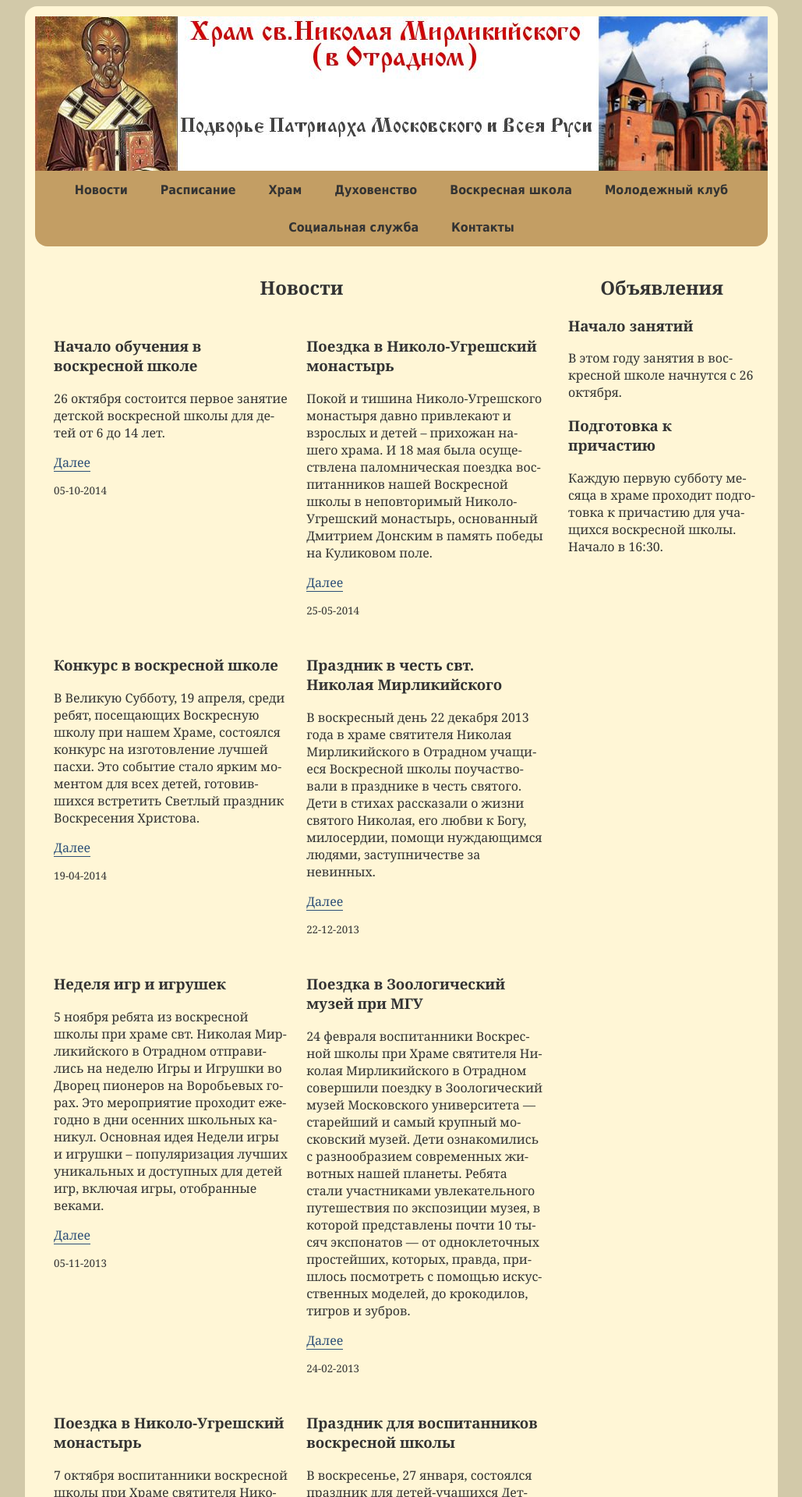
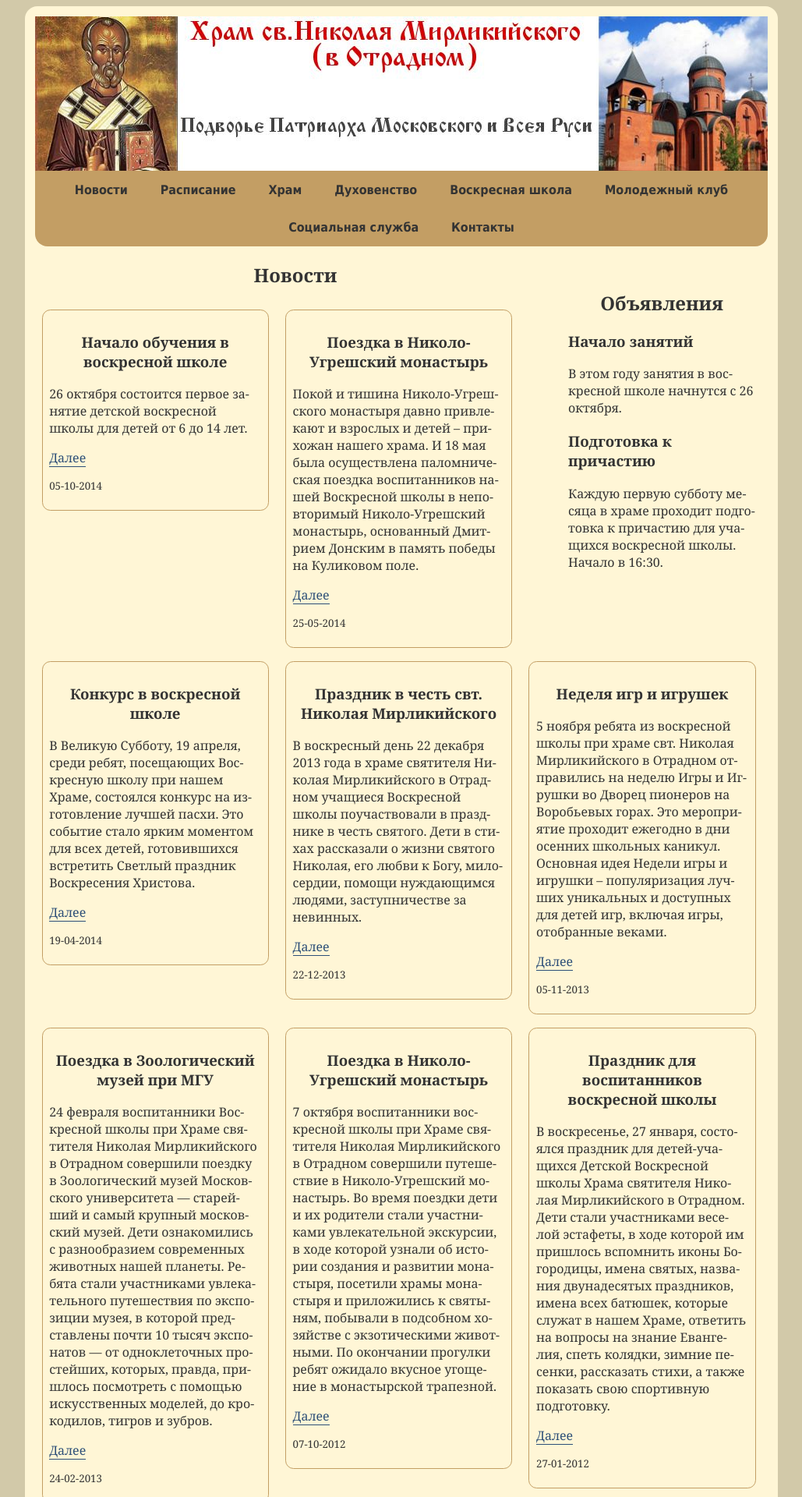
Before and after one commit to hramotradnoe/hramotradnoe.github.io, a Jekyll site: the page built from school/index.html, in a window 1280 px wide. Shown: the top 1920 px of the page at 78% size, without its empty margins (125-1154 px from the left). Built offline with Jekyll 4.4.1, drawn with Linux system fonts in a browser that asks for light colours.

Commit message:
Поправлены стили, на странице поста выводится его название

```diff
--- a/_layouts/post.html
+++ b/_layouts/post.html
@@ -1,6 +1,7 @@
 ---
 layout : default
 ---
-<article>
+<article id="post">
+<h1>{{ page.title }}</h1>
 {{ content }}
 </article>
--- a/assets/styles/web.sass
+++ b/assets/styles/web.sass
@@ -1,45 +1,46 @@
 ---
 ---
-/* Setting things up */
-$font           : Georgia, Serif
-$uxFont         : Tahoma, Sans-Serif
-$background     : #FFF6D6
-$text           : #333333
-$brighter       : #C39E64
-$paler          : #D2C9A9
-$link           : #2C4F78
-$linkVisited    : #476992
+
+// Setting things up
+$font                         : Georgia, Serif
+$uxFont                       : Tahoma, Sans-Serif
+$background                   : #FFF6D6
+$text                         : #333333
+$brighter                     : #C39E64
+$paler                        : #D2C9A9
+$link                         : #2C4F78
+$linkVisited                  : #476992
 
 html
-  background  : $paler
+  background                  : $paler
 
 body
-  background    : $background
-  color         : $text
-  width         : 940px
-  font-family   : $font
-  margin-left   : auto
-  margin-right  : auto
-  padding       : 10pt
-  border-radius : 1em
+  background                  : $background
+  color                       : $text
+  width                       : 940px
+  font-family                 : $font
+  margin-left                 : auto
+  margin-right                : auto
+  padding                     : 10pt
+  border-radius               : 1em
 
 body a
-  color : $link
-  text-decoration: none
-  border-bottom: 0.5mm solid $link
+  color                       : $link
+  text-decoration             : none
+  border-bottom               : 0.5mm solid $link
 
 body a:visited
-  color : $linkVisited
-  border-bottom: 0.5mm solid $linkVisited
+  color                       : $linkVisited
+  border-bottom               : 0.5mm solid $linkVisited
 
 header
-  margin-left   : auto
-  margin-right  : auto
-  width         : 940px
+  margin-left                 : auto
+  margin-right                : auto
+  width                       : 940px
 
 header>img
-  align           : middle
-  vertical-align  : bottom
+  align                       : middle
+  vertical-align              : bottom
 
 nav
   text-align                  : center
@@ -49,76 +50,99 @@ nav
   border-bottom-right-radius  : 1em
 
 nav>a, nav>a:visited
-  display: inline-block
-  border: none
-  padding: 5pt 8pt 5pt 8pt
-  margin: 6pt
-  text-decoration: none
-  text-align: center
-  color: $text
-  font-weight: bold
-  border-radius: 8pt
+  display                     : inline-block
+  border                      : none
+  padding                     : 5pt 8pt 5pt 8pt
+  margin                      : 6pt
+  text-decoration             : none
+  text-align                  : center
+  color                       : $text
+  font-weight                 : bold
+  border-radius               : 8pt
 
 nav>a:hover, nav>a:active
-  background: $paler
+  background                  : $paler
 
 main>section
-  padding: 1em
+  margin-left                 : auto
+  margin-right                : auto
 
 main>section>h1
-  text-align: center
+  text-align                  : center
 
 main>section>ul, main>aside>ul
-  list-style: none
-  padding-left: 0
+  list-style                  : none
+  padding-left                : 0
+
+main>section>ul>li>article>h1
+  text-align                  : center
 
 main>section>ul>li
-  display: inline-block
-  width: 19em
-  padding: 0.5em
-  vertical-align: top
+  display                     : inline-block
+  width                       : 17em
+  padding                     : 1ex
+  vertical-align              : top
+  border                      : 1px solid $brighter
+  border-radius               : 8pt
+  margin                      : 1ex
 
 article>ul
-  list-style: none inside
+  list-style                  : none inside
 
 article>ul>li:before
-  content: "\2012"
-  margin-left: -1ex
-  margin-right: 1ex
+  content                     : "\2012"
+  margin-left                 : -1ex
+  margin-right                : 1ex
 
 article>footer>time
-  font-size: smaller
+  font-size                   : smaller
 
 body>footer
-  margin: 2em
-  font-family: $uxFont
-  font-size: smaller
-  border-top: 0.5mm solid $paler
+  margin                      : 2em
+  font-family                 : $uxFont
+  font-size                   : smaller
+  border-top                  : 1px solid $paler
 
 table
-  border-collapse: collapse
+  border-collapse             : collapse
+
+
+section#schedule>table
+  width: 40em
+  margin-left                 : auto
+  margin-right                : auto
 
 td, th
-  border: 1pt solid $brighter
-  padding: 1ex
-  text-align: center
+  border                      : 1px solid $brighter
+  padding                     : 1ex
+  text-align                  : center
 
 p
-  text-align: left
-  -webkit-hyphens: auto
-  -moz-hyphens: auto
-  hyphens: auto
+  text-align                  : left
+  -webkit-hyphens             : auto
+  -moz-hyphens                : auto
+  hyphens                     : auto
 
-article#about
-  width: 80%
-  margin-left: auto
-  margin-right: auto
+section#about, article#about, article#post
+  width                       : 40em
+  margin-left                 : auto
+  margin-right                : auto
 
 
 main>aside
-  width: 15em
-  padding: 1em
-  float: right
+  width                       : 15em
+  padding                     : 1em
+  float                       : right
 
 main>aside>h1
-  text-align: center
+  text-align                  : center
+
+section#classes
+  width                       : 50em
+
+section#classes>section
+  display                     : inline-block
+  width                       : 20em
+  padding                     : 1ex
+  vertical-align              : top
+  margin                      : 1ex
--- a/clergy/index.html
+++ b/clergy/index.html
@@ -2,7 +2,7 @@
 layout : default
 title  : Духовенство
 ---
-{% if site.data.clergy > 0 %}
+{% if site.data.clergy.size > 0 %}
 <section id="clergy">
   <h1>Духовенство</h1>
   <ul>
--- a/index.html
+++ b/index.html
@@ -13,7 +13,7 @@ title  : Новости
 {% include newsitem.html %}
 {% endfor %}
 </ul>
-
-<p><a href="/archive">Архив</a></p>
+<section id="archive">
+  <a href="/archive">Архив</a>
 </section>
 {% endif %}
--- a/school/index.html
+++ b/school/index.html
@@ -18,7 +18,7 @@ title  : Воскресная школа
     <h1>{{ class.title }}</h1>
 
   {% if lessons.size > 0 %}
-  <section>
+  <article>
   <h1>Расписание</h1>
   <table>
   {% for lesson in lessons %}
@@ -27,18 +27,18 @@ title  : Воскресная школа
     </tr>
   {% endfor %}
   </table>
-  </section>
+  </article>
   {% endif %}
 
   {% if students.size > 0 %}
-  <section>
+  <article>
   <h1>Список учащихся</h1>
   <ul>
   {% for student in students %}
     <li>{{ student.name }}</li>
   {% endfor %}
   </ul>
-  </section>
+  </article>
   {% endif %}
 
 
```
